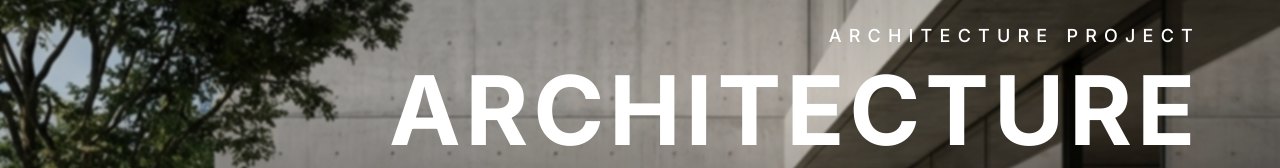
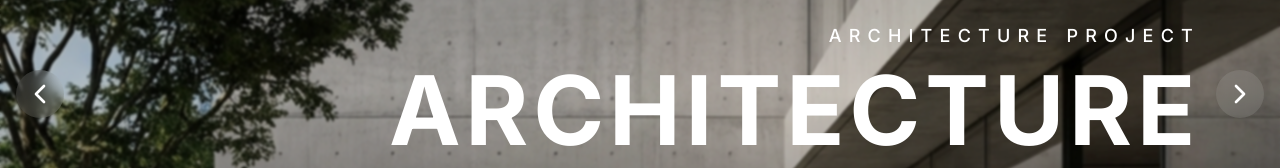
Before and after one commit to TanParanyou/1931-DESIGN, a Next.js app: page / in a window 1280 px wide. Shown: the part 306-474 px from the top of the page. Built offline with nearby package versions, Linux system fonts and the light colour scheme.

Commit message:
Update HeroSlider.tsx

```diff
--- a/src/components/home/HeroSlider.tsx
+++ b/src/components/home/HeroSlider.tsx
@@ -55,16 +55,56 @@ const slides = [
 
 export const HeroSlider = () => {
     const [currentSlide, setCurrentSlide] = useState(0);
+    const [touchStart, setTouchStart] = useState(0);
+    const [touchEnd, setTouchEnd] = useState(0);
 
     useEffect(() => {
         const timer = setInterval(() => {
-            setCurrentSlide((prev) => (prev + 1) % slides.length);
+            nextSlide();
         }, 8000);
         return () => clearInterval(timer);
-    }, []);
+    }, [currentSlide]);
+
+    const nextSlide = () => {
+        setCurrentSlide((prev) => (prev + 1) % slides.length);
+    };
+
+    const prevSlide = () => {
+        setCurrentSlide((prev) => (prev - 1 + slides.length) % slides.length);
+    };
+
+    const handleTouchStart = (e: React.TouchEvent) => {
+        setTouchStart(e.targetTouches[0].clientX);
+    };
+
+    const handleTouchMove = (e: React.TouchEvent) => {
+        setTouchEnd(e.targetTouches[0].clientX);
+    };
+
+    const handleTouchEnd = () => {
+        if (!touchStart || !touchEnd) return;
+        const distance = touchStart - touchEnd;
+        const isLeftSwipe = distance > 50;
+        const isRightSwipe = distance < -50;
+
+        if (isLeftSwipe) {
+            nextSlide();
+        }
+        if (isRightSwipe) {
+            prevSlide();
+        }
+
+        setTouchEnd(0);
+        setTouchStart(0);
+    };
 
     return (
-        <div className="relative h-screen w-full overflow-hidden bg-black">
+        <div
+            className="relative h-screen w-full overflow-hidden bg-black"
+            onTouchStart={handleTouchStart}
+            onTouchMove={handleTouchMove}
+            onTouchEnd={handleTouchEnd}
+        >
             <AnimatePresence mode="popLayout">
                 <motion.div
                     key={currentSlide}
@@ -90,10 +130,6 @@ export const HeroSlider = () => {
             {/* Content */}
             <div className="absolute inset-0 flex flex-col justify-center items-end text-end text-white z-10 px-4 pointer-events-none">
                 <div className="px-0 py-12 md:px-16 md:py-20 rounded-2xl border-white/10  overflow-hidden relative">
-                    {/* Decorative Elements */}
-                    {/* <div className="absolute top-0 left-0 w-20 h-20 border-t-2 border-l-2 border-white/20 rounded-tl-2xl" /> */}
-                    {/* <div className="absolute bottom-0 right-0 w-20 h-20 border-b-2 border-r-2 border-white/20 rounded-br-2xl" /> */}
-
                     <AnimatePresence mode="wait">
                         <motion.div
                             key={currentSlide}
@@ -133,19 +169,24 @@ export const HeroSlider = () => {
                 </div>
             </div>
 
+            {/* Navigation Arrows */}
+            <button
+                onClick={prevSlide}
+                className="absolute left-4 top-1/2 -translate-y-1/2 z-20 p-2 rounded-full bg-white/10 backdrop-blur-sm text-white hover:bg-white/20 transition-all hidden md:block"
+                aria-label="Previous slide"
+            >
+                <ChevronLeft className="w-8 h-8" />
+            </button>
+            <button
+                onClick={nextSlide}
+                className="absolute right-4 top-1/2 -translate-y-1/2 z-20 p-2 rounded-full bg-white/10 backdrop-blur-sm text-white hover:bg-white/20 transition-all hidden md:block"
+                aria-label="Next slide"
+            >
+                <ChevronRight className="w-8 h-8" />
+            </button>
+
             {/* Progress Bar & Navigation */}
             <div className="absolute bottom-12 left-0 right-0 z-20 flex flex-col items-center gap-6">
-                {/* Progress Bar */}
-                {/* <div className="w-64 h-1 bg-white/20 rounded-full overflow-hidden">
-                    <motion.div
-                        key={currentSlide}
-                        initial={{ width: "0%" }}
-                        animate={{ width: "100%" }}
-                        transition={{ duration: 5, ease: "linear" }}
-                        className="h-full bg-white/80"
-                    />
-                </div> */}
-
                 {/* Dots */}
                 <div className="flex justify-center gap-4">
                     {slides.map((_, index) => (
@@ -154,6 +195,7 @@ export const HeroSlider = () => {
                             onClick={() => setCurrentSlide(index)}
                             className={`h-1.5 rounded-full transition-all duration-500 ${currentSlide === index ? 'bg-white w-8' : 'bg-white/30 w-2 hover:bg-white/60'
                                 }`}
+                            aria-label={`Go to slide ${index + 1}`}
                         />
                     ))}
                 </div>
```
